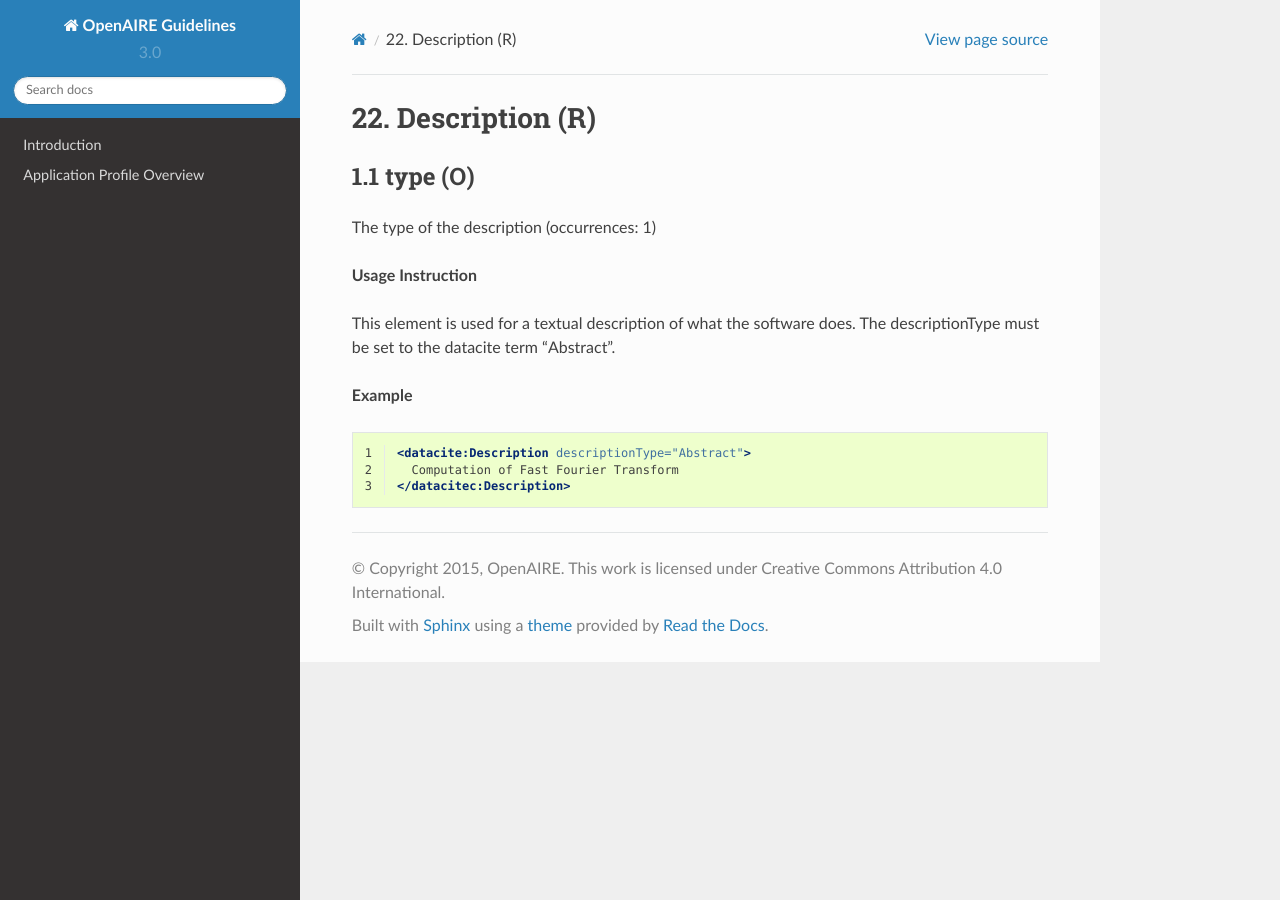
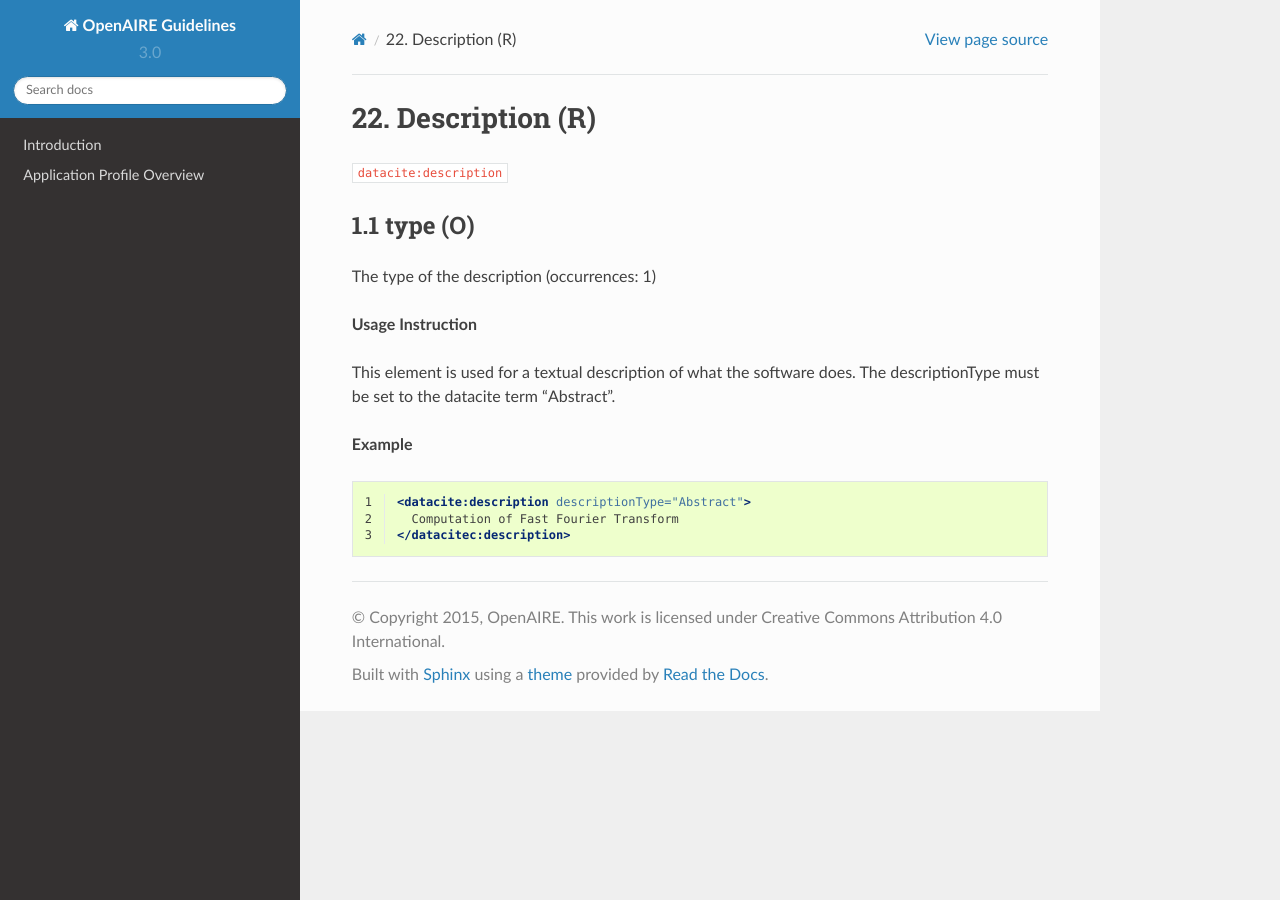
Before and after one commit to mirima2/software_guidelines, a Sphinx documentation site: the page built from docs/source/field_description.rst, in a window 1280 px wide. Built offline with Sphinx 7.4.7 and the Read the Docs theme 2.0.0, drawn with Linux system fonts in a browser that asks for light colours.

Commit message:
aggiustato markup

```diff
--- a/docs/source/field_description.rst
+++ b/docs/source/field_description.rst
@@ -3,7 +3,7 @@
 22. Description (R)
 ====================
 
-.. _datacite:description:
+``datacite:description``
 
 1.1 type (O)
 ^^^^^^^^^^^^
@@ -19,6 +19,6 @@ This element is used for a textual description of what the software does. The de
 .. code-block:: xml
    :linenos:
 
-   <datacite:Description descriptionType="Abstract">
+   <datacite:description descriptionType="Abstract">
      Computation of Fast Fourier Transform
-   </datacitec:Description>
+   </datacitec:description>
```
